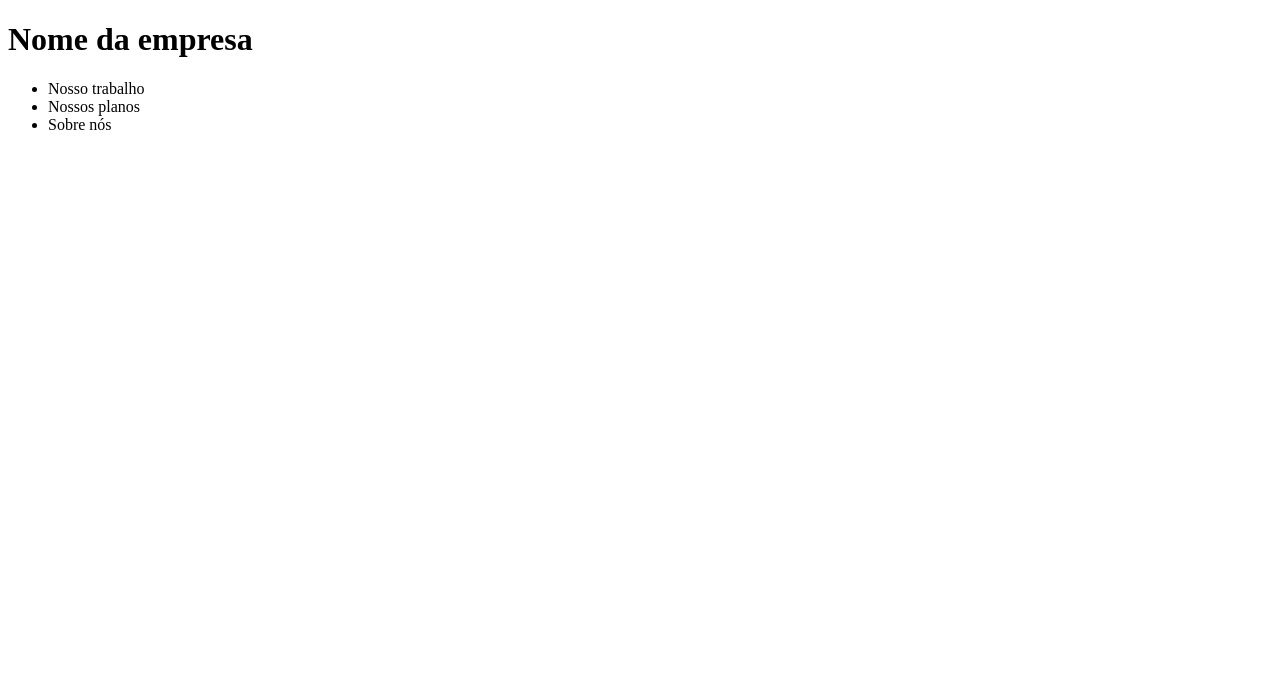
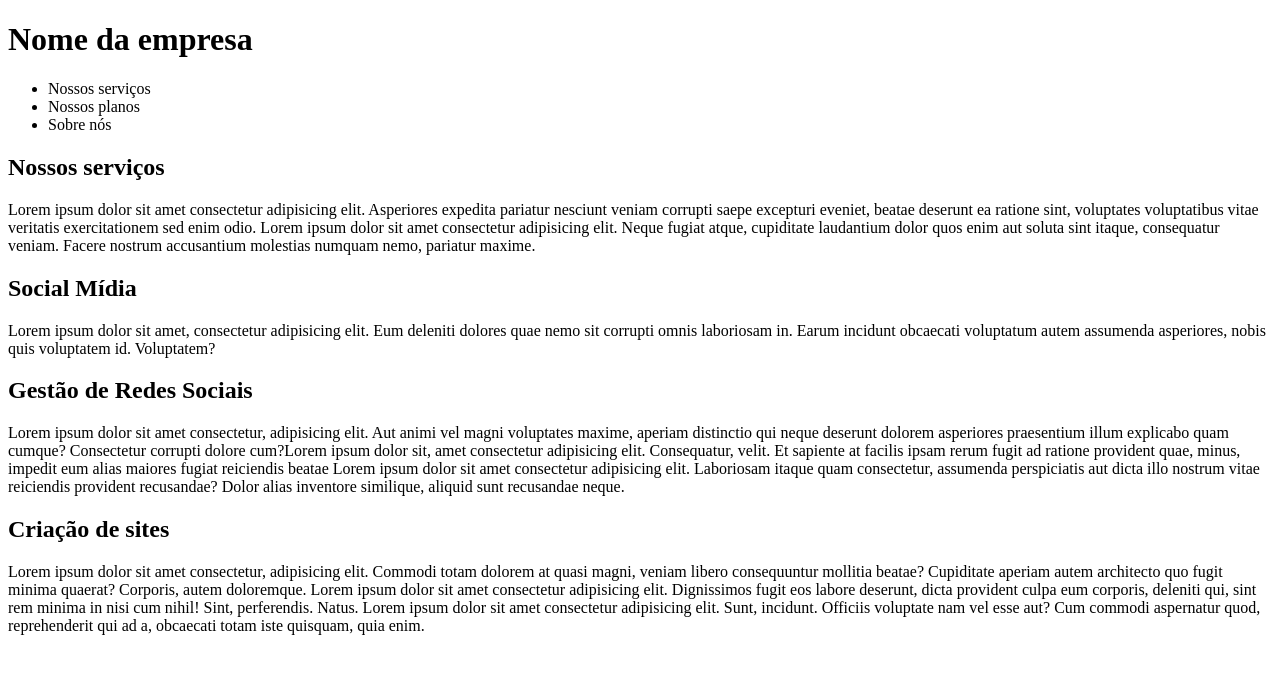
Before and after one commit to Pedro-Henrique771/empresa-marketing, a plain HTML site: page index.html in a window 1280 px wide. Drawn offline with Linux system fonts and the light colour scheme.

Commit message:
Configurando esqueleto do site

```diff
--- a/index.html
+++ b/index.html
@@ -12,13 +12,33 @@
         <h1>Nome da empresa</h1>
         <nav>
             <ul>
-                <li>Nosso trabalho</li>
+                <li>Nossos serviços</li>
                 <li>Nossos planos</li>
                 <li>Sobre nós</li>
             </ul>
         </nav>
     </header>
+    <main>
+        <section>
+            <h2>Nossos serviços</h2>
+            <p>Lorem ipsum dolor sit amet consectetur adipisicing elit. Asperiores expedita pariatur nesciunt veniam corrupti saepe excepturi eveniet, beatae deserunt ea ratione sint, voluptates voluptatibus vitae veritatis exercitationem sed enim odio. Lorem ipsum dolor sit amet consectetur adipisicing elit. Neque fugiat atque, cupiditate laudantium dolor quos enim aut soluta sint itaque, consequatur veniam. Facere nostrum accusantium molestias numquam nemo, pariatur maxime.</p>
 
+            <div>
+                <h2>Social Mídia</h2>
+                <p>Lorem ipsum dolor sit amet, consectetur adipisicing elit. Eum deleniti dolores quae nemo sit corrupti omnis laboriosam in. Earum incidunt obcaecati voluptatum autem assumenda asperiores, nobis quis voluptatem id. Voluptatem?</p>
+            </div>
+
+            <div>
+                <h2>Gestão de Redes Sociais</h2>
+                <p>Lorem ipsum dolor sit amet consectetur, adipisicing elit. Aut animi vel magni voluptates maxime, aperiam distinctio qui neque deserunt dolorem asperiores praesentium illum explicabo quam cumque? Consectetur corrupti dolore cum?Lorem ipsum dolor sit, amet consectetur adipisicing elit. Consequatur, velit. Et sapiente at facilis ipsam rerum fugit ad ratione provident quae, minus, impedit eum alias maiores fugiat reiciendis beatae Lorem ipsum dolor sit amet consectetur adipisicing elit. Laboriosam itaque quam consectetur, assumenda perspiciatis aut dicta illo nostrum vitae reiciendis provident recusandae? Dolor alias inventore similique, aliquid sunt recusandae neque.</p>
+            </div>
+
+            <div>
+                <h2>Criação de sites</h2>
+                <p>Lorem ipsum dolor sit amet consectetur, adipisicing elit. Commodi totam dolorem at quasi magni, veniam libero consequuntur mollitia beatae? Cupiditate aperiam autem architecto quo fugit minima quaerat? Corporis, autem doloremque. Lorem ipsum dolor sit amet consectetur adipisicing elit. Dignissimos fugit eos labore deserunt, dicta provident culpa eum corporis, deleniti qui, sint rem minima in nisi cum nihil! Sint, perferendis. Natus. Lorem ipsum dolor sit amet consectetur adipisicing elit. Sunt, incidunt. Officiis voluptate nam vel esse aut? Cum commodi aspernatur quod, reprehenderit qui ad a, obcaecati totam iste quisquam, quia enim.</p>
+            </div>
+        </section>
+    </main>
 
 </body>
 </html>
```
